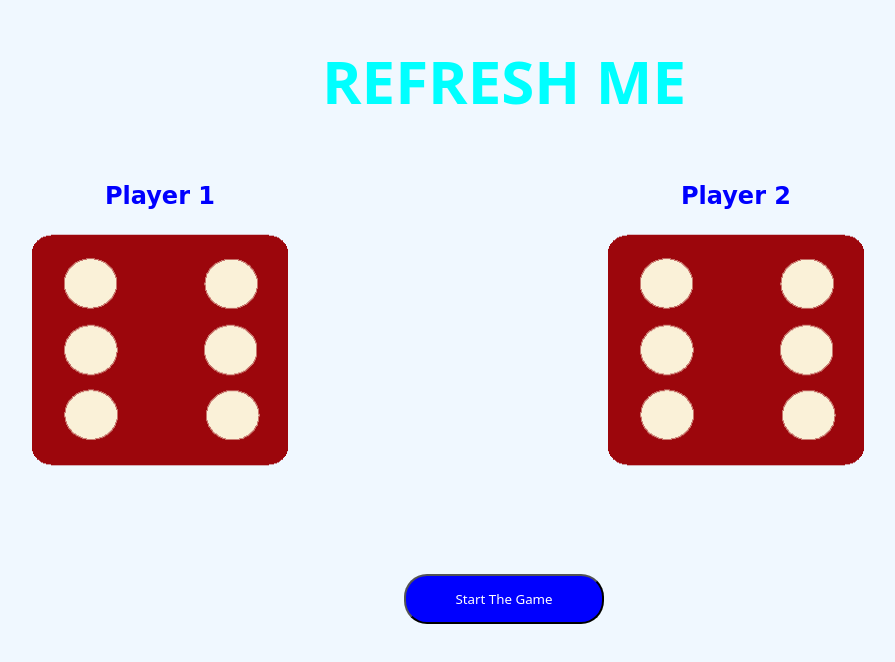
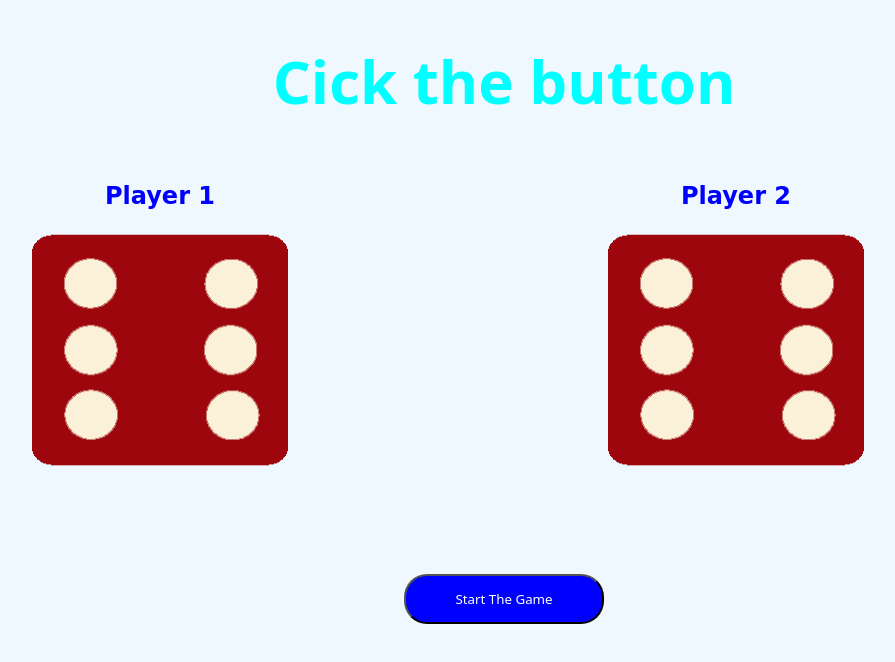
Before and after one commit to Aryainguz/dice-game-byAryanInguz, a plain HTML site: page index.html in a window 1280 px wide. Shown: the whole page, without its empty margins (136-1031 px from the left). Drawn offline with Linux system fonts and the light colour scheme.

Commit message:
Update index.html

```diff
--- a/index.html
+++ b/index.html
@@ -98,7 +98,7 @@
 <body style="text-align: center;">
 
     <h1 id="answer">
-        REFRESH ME
+        Cick the button
     </h1>
 
     <div class="flex">
```
